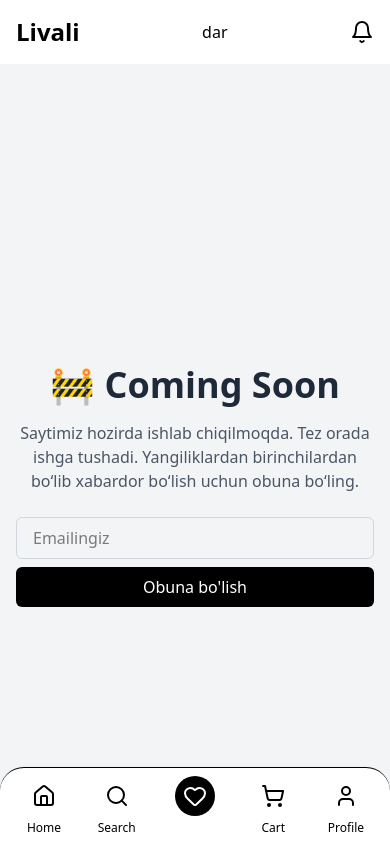
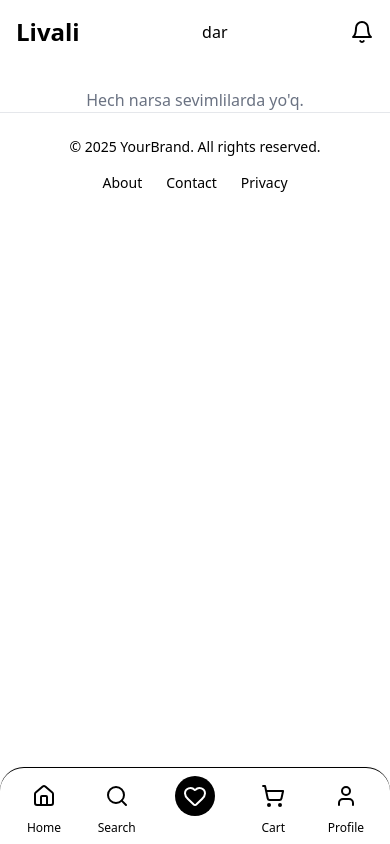
Before and after one commit to MrMuhammadjon/Livali, a React (Vite) app: page /favorites in a window 390 px wide. Shown: the top 844 px of the page. Built offline with nearby package versions, Linux system fonts and the light colour scheme.

Commit message:
feat: implement favorites functionality; add toggleFavorite method and update Favorites component to display favorite items with remove option

```diff
--- a/src/Components/Pagecomponents/RenderProducts.jsx
+++ b/src/Components/Pagecomponents/RenderProducts.jsx
@@ -4,12 +4,14 @@ import { fetchProducts } from '../../features/products/ProductsAuth';
 import AOS from 'aos';
 import 'aos/dist/aos.css';
 import { useAppContext } from '../../Context/AppContext';
-import { Link } from 'react-router-dom';
+import { Link, useNavigate } from 'react-router-dom';
+import { HeartIcon } from 'lucide-react';
 
 const RenderProducts = () => {
   const dispatch = useDispatch();
   const { items, status } = useSelector(state => state.products);
-  const { DarkMode } = useAppContext();
+  const { DarkMode, favorites, toggleFavorite } = useAppContext();
+  const navigate = useNavigate();
 
   // Init AOS
   useEffect(() => {
@@ -46,19 +48,42 @@ const RenderProducts = () => {
     );
   }
 
+
   if (status === 'failed') return <p className="text-center text-red-500">Xatolik yuz berdi!</p>;
 
   return (
     <div className="grid grid-cols-2 md:grid-cols-4 w-full gap-4 p-4">
-      {items.map(product => (
-        <Link to={`products/${product.id}`} key={product.id} className='max-w-64'>
-          <div className='group bg-gray-200 rounded-2xl'>
-            <img className='rounded-lg bg-gray-200 h-50' src={product.thumbnail} alt="img1" />
+      {items.map(product => {
+        const isFavorite = favorites.some(fav => fav.id === product.id);
+
+        return (
+          <div data-aos="fade-up" onClick={() => navigate(`products/${product.id}`)} key={product.id} className='max-w-64 relative'>
+            <div className='group bg-gray-200 rounded-2xl'>
+              <img className='rounded-lg bg-gray-200 h-48 w-full object-cover' src={product.thumbnail} alt={product.title} />
+            </div>
+            <div className='absolute right-0 bottom-0 z-50'>
+              <button
+                onClick={(e) => {
+                  e.stopPropagation();
+                  toggleFavorite(product);
+                }}
+                className='bg-white rounded-full p-2 m-2 shadow-lg hover:bg-gray-100 transition-all hover:scale-110'
+              >
+                <HeartIcon
+                  className={`h-6 w-6 ${isFavorite
+                      ? 'text-red-500'
+                      : DarkMode
+                        ? 'text-gray-800'
+                        : 'text-gray-500'
+                    }`}
+                />
+              </button>
+            </div>
+            <p className='text-sm mt-2'>{product.title}</p>
+            <p className='text-xl'>${product.price}</p>
           </div>
-          <p className='text-sm mt-2'>{product.title}</p>
-          <p className='text-xl'>${product.price}</p>
-        </Link>
-      ))}
+        );
+      })}
     </div>
   );
 };
--- a/src/Context/AppContext.jsx
+++ b/src/Context/AppContext.jsx
@@ -6,6 +6,10 @@ export const AppContextProvider = ({ children }) => {
     const [user, SetUser] = useState(null);
     const [responsive, setResponsive] = useState(window.innerWidth <= 768);
     const [showFilters, setShowFilters] = useState(false);
+    const [favorites, setFavorites] = useState(() => {
+        const saved = localStorage.getItem('favorites');
+        return saved ? JSON.parse(saved) : [];
+    });
 
 
     const [DarkMode, setDarkMode] = useState(() => {
@@ -31,6 +35,24 @@ export const AppContextProvider = ({ children }) => {
         return () => window.removeEventListener('resize', handleResize);
     })
 
+
+    const toggleFavorite = (product) => {
+        setFavorites((prev) => {
+            const exists = prev.find((item) => item.id === product.id);
+            if (exists) {
+                return prev.filter((item) => item.id !== product.id); // remove
+            } else {
+                return [...prev, product]; // add
+            }
+        });
+    };
+
+    useEffect(() => {
+        localStorage.setItem('favorites', JSON.stringify(favorites));
+    }, [favorites]);
+
+
+
     const ContextValue = {
         user,
         SetUser,
@@ -39,7 +61,9 @@ export const AppContextProvider = ({ children }) => {
         responsive,
         setResponsive,
         showFilters,
-        setShowFilters
+        setShowFilters,
+        favorites,
+        toggleFavorite,
     }
 
     return (
--- a/src/page/Favorites.jsx
+++ b/src/page/Favorites.jsx
@@ -1,31 +1,42 @@
-import React from 'react'
+import React from 'react';
+import { useAppContext } from '../Context/AppContext';
 
 const Favorites = () => {
+  const { favorites, toggleFavorite } = useAppContext();
+
+  const handleRemove = (id) => {
+    const item = favorites.find(fav => fav.id === id);
+    if (item) toggleFavorite(item); // context orqali olib tashlaymiz
+  };
+
+  if (favorites.length === 0) {
+    return <p className="text-center text-gray-500 mt-10">Hech narsa sevimlilarda yo'q.</p>;
+  }
+
   return (
-    <div>
-      <div className="flex items-center justify-center min-h-screen bg-gray-100 px-4">
-        <div className="text-center max-w-md">
-          <h1 className="text-4xl font-bold mb-4 text-gray-800">🚧 Coming Soon</h1>
-          <p className="text-gray-600 mb-6">
-            Saytimiz hozirda ishlab chiqilmoqda. Tez orada ishga tushadi. Yangiliklardan birinchilardan bo‘lib xabardor bo‘lish uchun obuna bo‘ling.
-          </p>
-          <form className="flex flex-col sm:flex-row gap-2">
-            <input
-              type="email"
-              placeholder="Emailingiz"
-              className="px-4 py-2 border border-gray-300 rounded-md w-full"
-            />
+    <div className="max-w-3xl mx-auto p-4">
+      <h2 className="text-2xl font-bold mb-4">Sevimlilar</h2>
+      <div className="space-y-4">
+        {favorites.map((item, index) => (
+          <div key={index} className="flex items-center justify-between p-4 border rounded-lg shadow-sm">
+            <div className="flex items-center">
+              <img src={item.thumbnail} alt={item.title} className="w-16 h-16 rounded-md object-cover" />
+              <div className="ml-4">
+                <h3 className="text-lg font-semibold">{item.title}</h3>
+                <p className="text-gray-500">${item.price}</p>
+              </div>
+            </div>
             <button
-              type="submit"
-              className="px-4 py-2 bg-black text-white rounded-md hover:bg-gray-800 transition"
+              onClick={() => handleRemove(item.id)}
+              className="text-red-500 hover:text-red-700"
             >
-              Obuna bo'lish
+              Remove
             </button>
-          </form>
-        </div>
+          </div>
+        ))}
       </div>
     </div>
-  )
-}
+  );
+};
 
-export default Favorites
+export default Favorites;
```
